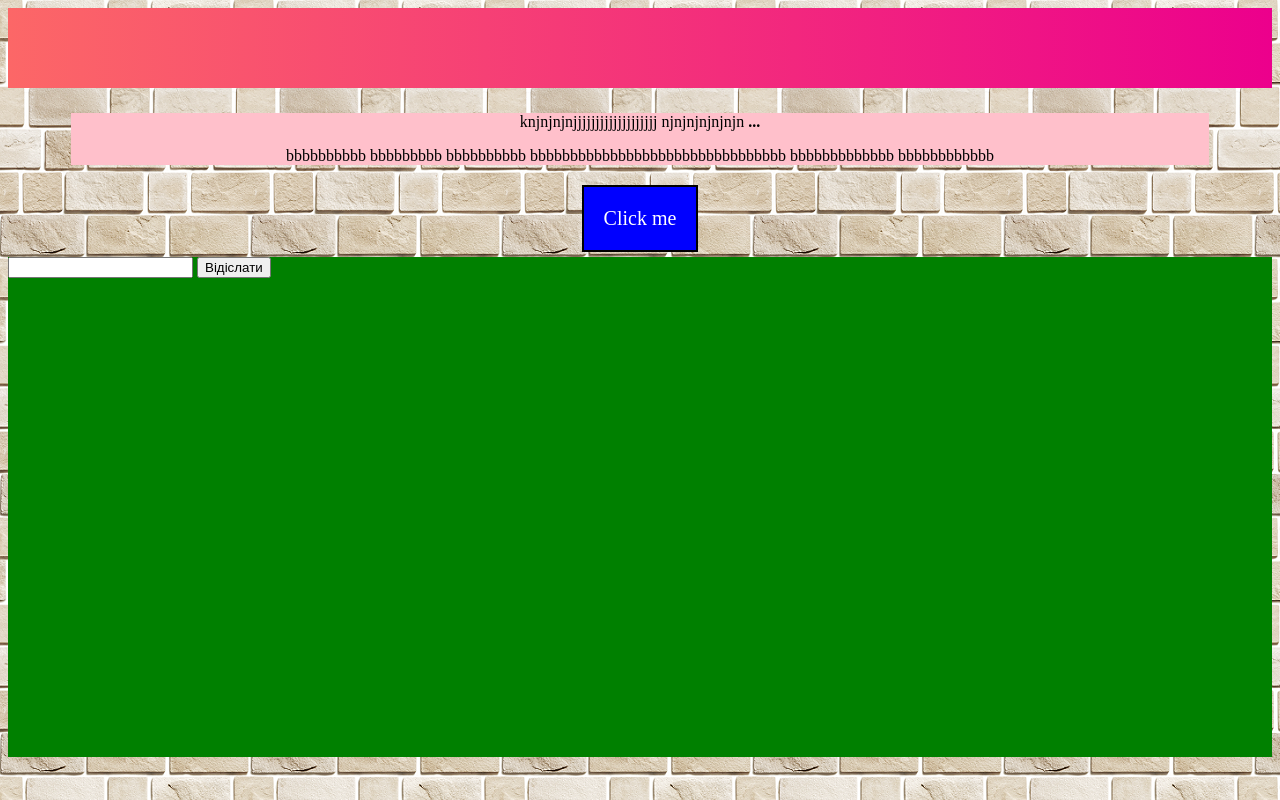
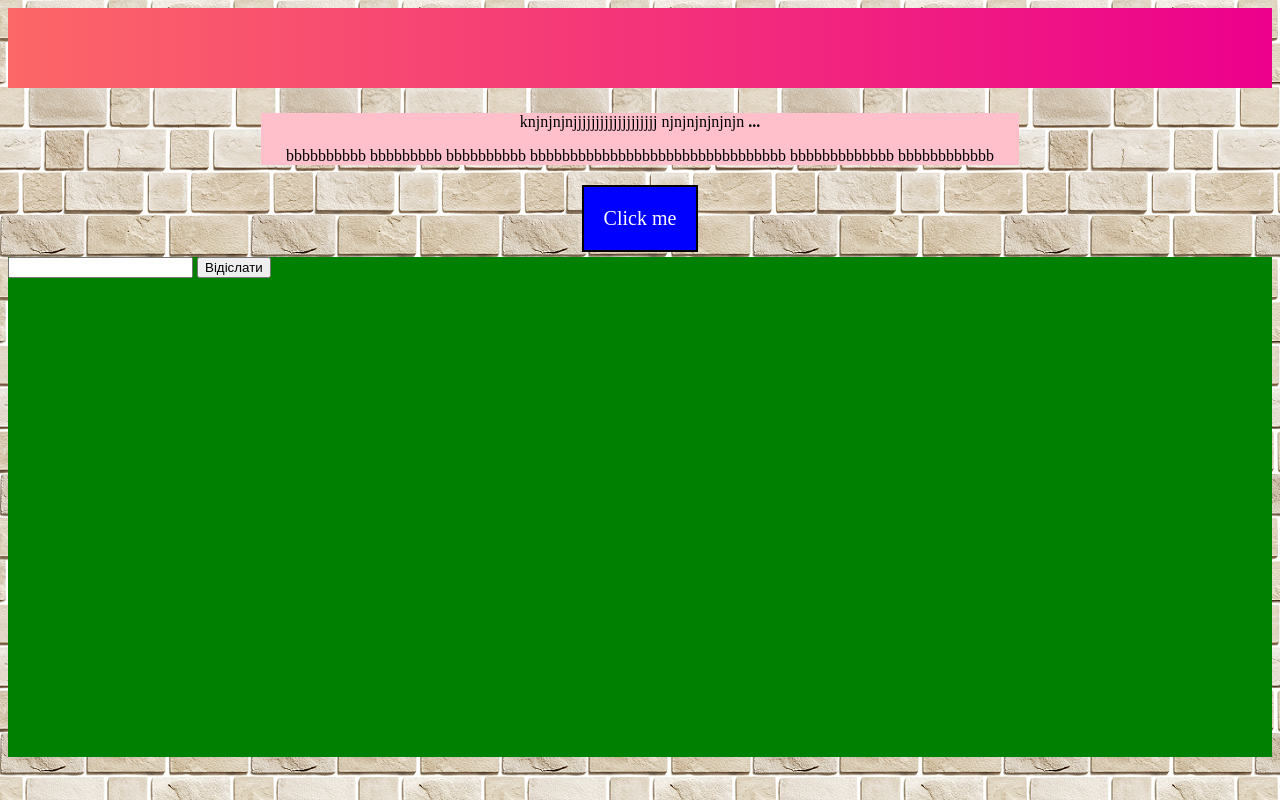
Before and after one commit to kshivan27/learn-git, a plain HTML site: page index.html in a window 1280 px wide. Drawn offline with Linux system fonts and the light colour scheme.

Commit message:
margin increased

```diff
--- a/css/style.css
+++ b/css/style.css
@@ -3,7 +3,7 @@ body{
 
 }
 #wrapper {
-	margin: 0 5%;
+	margin: 0 20%;
 	/*position: relative;*/
 	padding: 5px 0;
 	text-align: center
```
